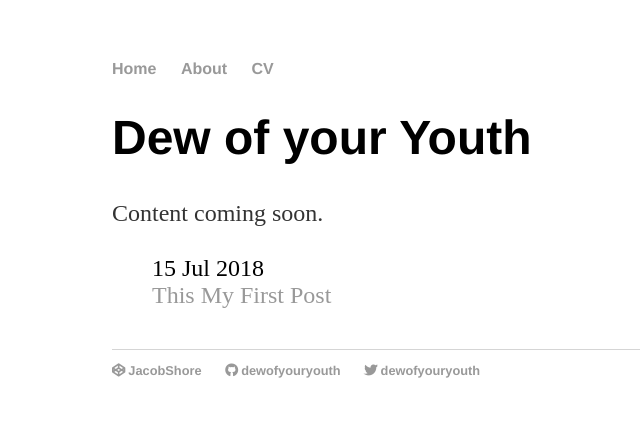
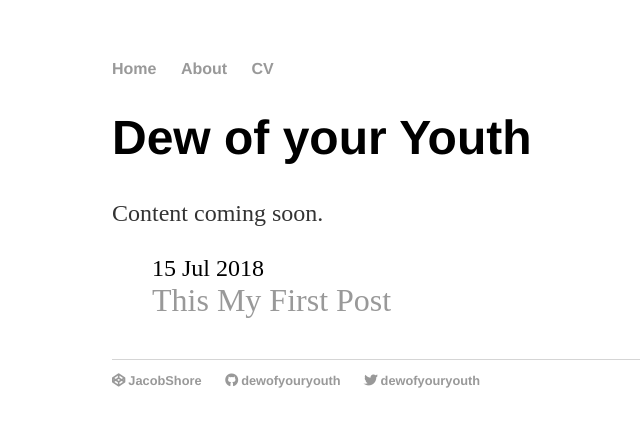
Before and after one commit to DewofyourYouth/DewofyourYouth.github.io, a Jekyll site: the page built from index.html, in a window 1280 px wide. Shown: the top 427 px of the page, without its empty margins (80-720 px from the left). Built offline with Jekyll 4.4.1, drawn with Linux system fonts in a browser that asks for light colours; nearby versions of some CDN libraries.

Commit message:
Update index.html

```diff
--- a/index.html
+++ b/index.html
@@ -9,7 +9,7 @@ title: Dew of your Youth
 
 	<ul class="posts">
 	  {% for post in site.posts %}
-		<li><span> {{ post.date | date_to_string }}<br><a style="font-size: 1.5rem;" href="{{ post.url }}" title="{{ post.title }}">{{ post.title }}</span></a>
+		<li><span> {{ post.date | date_to_string }}<br><a style="font-size: 2rem;" href="{{ post.url }}" title="{{ post.title }}">{{ post.title }}</span></a>
 		   </li>
 	  {% endfor %}
 	</ul>
```
